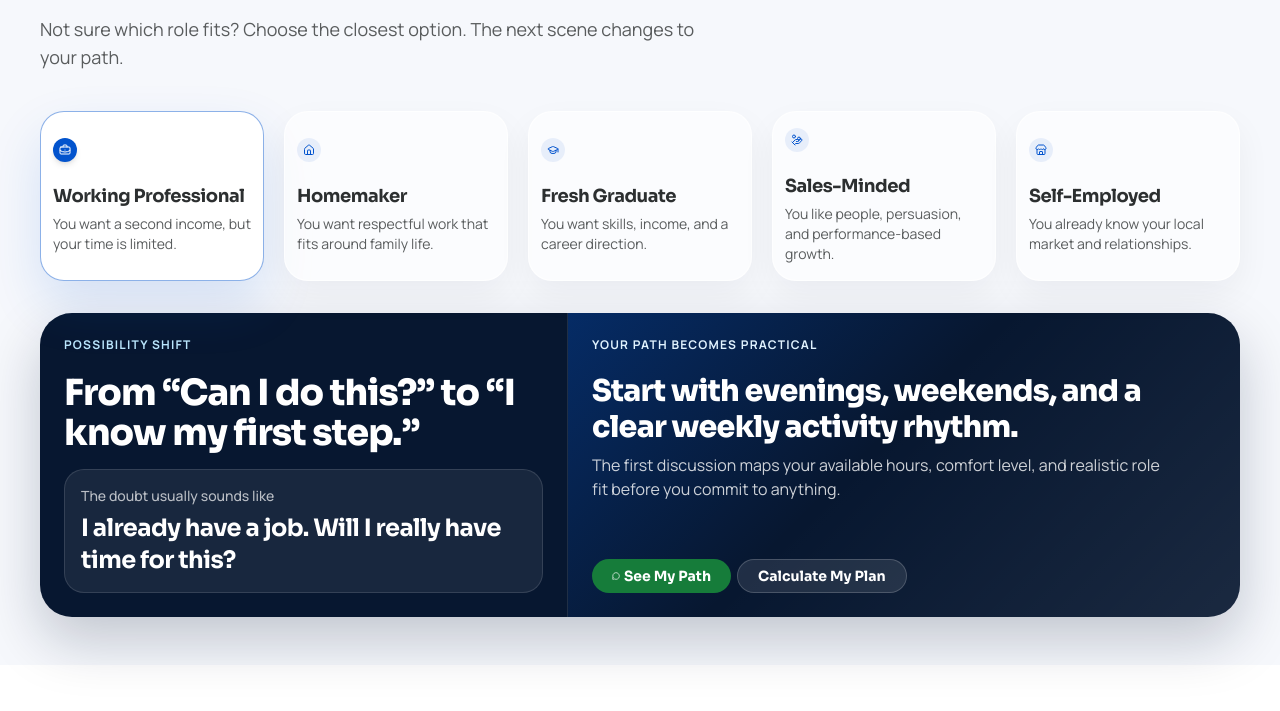
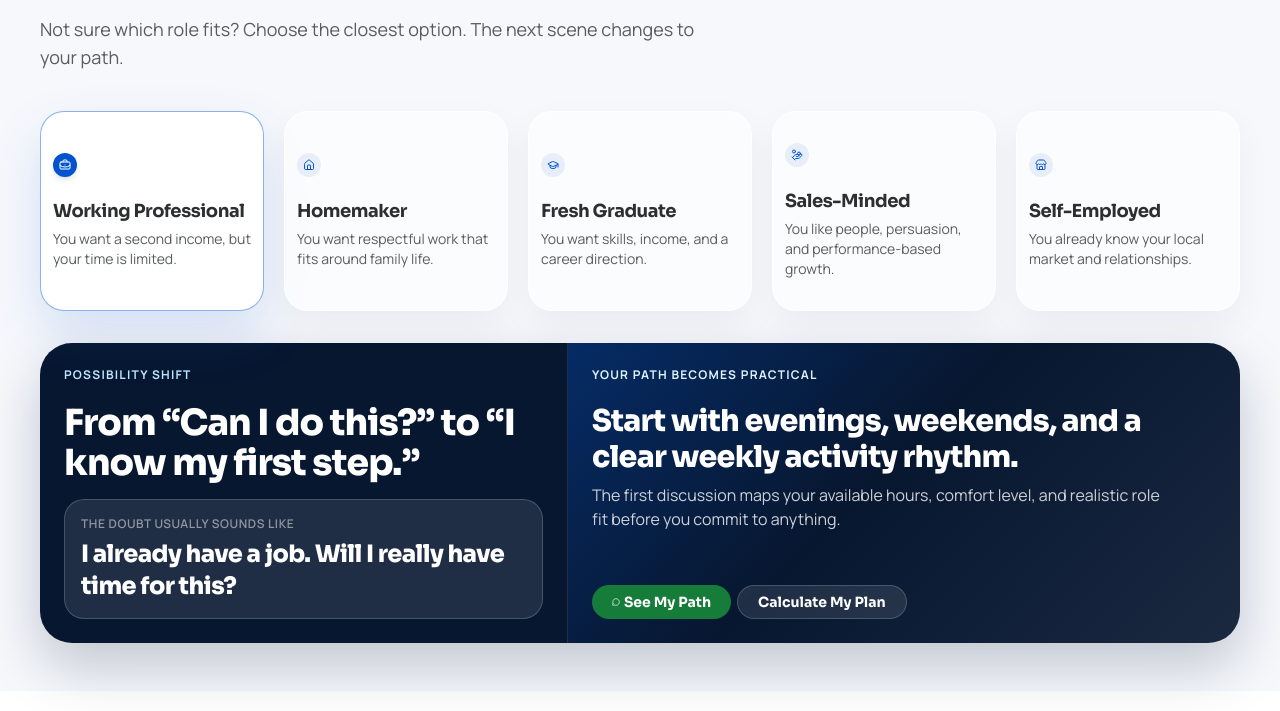
Before and after one commit to Saksham-20/tricitylifeinsurance, a Next.js app: page / in a window 1280 px wide. Shown: the part 1346-2057 px from the top of the page. Built offline with nearby package versions, Linux system fonts and the light colour scheme; no server answers.

Commit message:
ui refine

```diff
--- a/app/globals.css
+++ b/app/globals.css
@@ -113,14 +113,6 @@
     @apply bg-white/80 backdrop-blur-md border border-white/20 shadow-glass;
   }
 
-  .motion-safe {
-    @apply motion-safe:animate-pulse;
-  }
-
-  .motion-reduce {
-    @apply motion-reduce:animate-none;
-  }
-
   @media (prefers-reduced-motion: reduce) {
     *, *::before, *::after {
       animation-duration: 0.01ms !important;
--- a/app/page.tsx
+++ b/app/page.tsx
@@ -170,7 +170,7 @@ export default function Home() {
         <BimaSakhiHeroSection />
       </div>
 
-      <section className="relative isolate overflow-hidden bg-[#071730] px-6 text-white md:px-10 lg:min-h-[calc(100svh_-_var(--site-header-offset)_-_1rem)]">
+      <section className="relative isolate bg-[#071730] px-6 text-white md:px-10 lg:min-h-[calc(100svh_-_var(--site-header-offset)_-_1rem)]">
         <div className="landing-gradient-drift absolute inset-0 bg-[linear-gradient(125deg,#071730_0%,#0d2a55_42%,#f8fbff_120%)] opacity-95" />
         <div className="absolute inset-0 bg-[linear-gradient(180deg,rgba(255,255,255,0.08),transparent_28%,rgba(0,0,0,0.18))]" />
 
@@ -262,7 +262,7 @@ export default function Home() {
           <h2 className="mt-6 font-headline text-3xl font-extrabold leading-[1.15] tracking-tight text-on-surface md:text-5xl">
             You are not confused because you are weak.
           </h2>
-          <p className="motion-safe:animate-fade-in-up mt-6 font-headline text-xl font-bold leading-[1.2] tracking-tight text-on-surface/80 md:text-3xl">
+          <p className="mt-6 font-headline text-xl font-bold leading-[1.2] tracking-tight text-on-surface/80 md:text-3xl">
             You are confused because no one has explained the path simply.
           </p>
           <p className="mx-auto mt-8 max-w-2xl text-base leading-relaxed text-on-surface-variant md:text-lg">
@@ -452,14 +452,16 @@ export default function Home() {
           <p className="mx-auto mt-6 max-w-2xl text-lg leading-relaxed text-white/80 md:text-xl">
             Just start the conversation.
           </p>
-          <div className="mt-10 flex flex-col justify-center gap-4 sm:flex-row">
+          <div className="mt-10 flex flex-col items-center gap-4">
+            <div className="flex flex-col gap-4 sm:flex-row">
               <LandingCta href={whatsappHref} location="final_cta" ctaType="whatsapp" variant="whatsapp">
                 WhatsApp Subhash Panjla
               </LandingCta>
               <LandingCta href="#application-form" location="final_cta" ctaType="apply" variant="dark">
                 Apply for a Callback
               </LandingCta>
-            <LandingCta href="tel:+918872364673" location="final_cta" ctaType="call" variant="dark" showArrow={false}>
+            </div>
+            <LandingCta href="tel:+918872364673" location="final_cta" ctaType="call" variant="dark" showArrow={false} className="text-sm opacity-70">
               <PhoneCall className="h-4 w-4" />
               Call Now
             </LandingCta>
--- a/components/landing/FAQAccordion.tsx
+++ b/components/landing/FAQAccordion.tsx
@@ -16,10 +16,10 @@ export default function FAQAccordion({ items }: FAQAccordionProps) {
   const [openIndex, setOpenIndex] = useState(0);
 
   return (
-    <section className="px-6 py-10 md:px-8 md:py-14">
+    <section className="bg-[#f6f8fc] px-6 py-16 md:px-10 md:py-24">
       <div className="mx-auto grid max-w-7xl gap-6 lg:grid-cols-[0.82fr_1.18fr]">
         <div>
-          <p className="text-xs font-bold uppercase text-primary">Questions</p>
+          <p className="text-sm font-bold uppercase tracking-widest text-primary">Questions</p>
           <h2 className="mt-3 font-headline text-xl font-extrabold leading-[1.1] tracking-tight text-on-surface md:text-3xl">
             Clear answers before you decide.
           </h2>
--- a/components/landing/PersonaJourney.tsx
+++ b/components/landing/PersonaJourney.tsx
@@ -75,7 +75,7 @@ export default function PersonaJourney({ personas, whatsappNumber }: PersonaJour
                     persona: persona.id,
                   });
                 }}
-                className={`min-h-[160px] w-[80vw] max-w-[310px] flex-shrink-0 snap-center overflow-hidden rounded-3xl border p-5 text-left transition-colors duration-200 sm:w-[320px] md:min-h-[170px] md:w-auto md:max-w-none md:min-w-0 md:p-6 ${
+                className={`min-h-[160px] w-[80vw] max-w-[310px] flex-shrink-0 snap-center overflow-hidden rounded-3xl border p-5 text-left transition-colors duration-200 sm:w-[320px] md:min-h-[200px] md:w-auto md:max-w-none md:min-w-0 md:p-6 ${
                   active
                     ? 'border-primary/[0.45] bg-white shadow-[0_24px_54px_rgba(2,83,205,0.14)]'
                     : 'border-white/70 bg-white/60 shadow-[0_14px_34px_rgba(15,24,41,0.05)] hover:border-primary/[0.22] hover:bg-white'
@@ -112,8 +112,8 @@ export default function PersonaJourney({ personas, whatsappNumber }: PersonaJour
                   From &ldquo;Can I do this?&rdquo; to &ldquo;I know my first step.&rdquo;
                 </h3>
               </div>
-              <div className="mt-8 rounded-[1.25rem] border border-white/[0.12] bg-white/[0.07] p-5 md:p-8">
-                <p className="text-xs font-medium text-white/70 md:text-sm">The doubt usually sounds like</p>
+              <div className="mt-8 rounded-[1.25rem] border border-white/[0.18] bg-white/[0.10] p-5 md:p-8">
+                <p className="text-xs font-semibold uppercase tracking-wider text-white/50">The doubt usually sounds like</p>
                 <AnimatePresence mode="wait">
                   <motion.p
                     key={selectedPersona.doubt}
@@ -121,7 +121,7 @@ export default function PersonaJourney({ personas, whatsappNumber }: PersonaJour
                     animate={{ opacity: 1, y: 0 }}
                     exit={{ opacity: 0, y: -14 }}
                     transition={{ duration: 0.24 }}
-                    className="mt-3 font-headline text-[1.1rem] font-bold leading-normal tracking-tight md:text-xl lg:text-2xl"
+                    className="mt-3 font-headline text-[1.1rem] font-extrabold leading-[1.2] tracking-tight text-white md:text-xl lg:text-2xl"
                   >
                     {selectedPersona.doubt}
                   </motion.p>
--- a/components/landing/TransformationJourney.tsx
+++ b/components/landing/TransformationJourney.tsx
@@ -35,10 +35,10 @@ const milestones = [
 
 export default function TransformationJourney() {
   return (
-    <section className="overflow-hidden bg-[#f7f9fd] px-6 py-10 md:px-8 md:py-14">
+    <section className="overflow-hidden bg-[#f6f8fc] px-6 py-16 md:px-10 md:py-24">
       <div className="mx-auto max-w-7xl">
         <div className="max-w-3xl">
-          <p className="text-sm font-bold uppercase text-primary">Transformation journey</p>
+          <p className="text-sm font-bold uppercase tracking-widest text-primary">Transformation journey</p>
           <h2 className="mt-4 font-headline text-2xl font-extrabold leading-[1.08] tracking-[0] text-on-surface md:text-4xl">
             Your first 180 days can have a rhythm.
           </h2>
```
Lines whose indentation alone changed are shown as unchanged.
